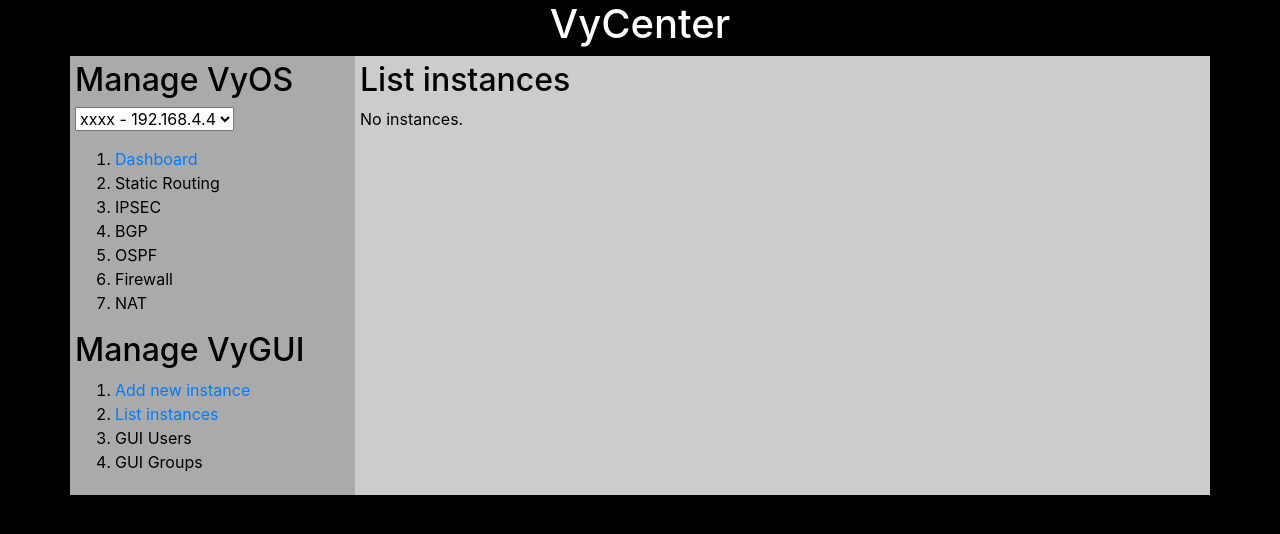
After one commit to vycontrol/vycontrol, a Django app: page /config/instances in a window 1280 px wide. The commit adds this page. Shown: the top 534 px of the page. Run offline with Django 3.2, Linux system fonts and the light colour scheme; data that the repository does not hold is empty; some libraries are stand-ins or nearby versions.

Commit message:
list instances, add instance, only db work

```diff
--- /dev/null
+++ b/vycenter/config/templates/config/instances.html
@@ -0,0 +1,30 @@
+{% extends "base.html" %}
+
+{% block header_title %}List instances{% endblock %}
+{% block section_title %}List instances{% endblock %}
+
+{% block content %}
+
+{% if instances %}
+
+    <table border="1" width="100%">
+    <tr><th>alias</th><th>hostname</th><th>port</th><th>key</th><th>https</th></tr>
+
+    {% for instance in instances %}
+    <tr>
+        <td>{{ instance.alias }}</td>
+        <td>{{ instance.hostname }}</td>
+        <td>{{ instance.port }}</td>
+        <td>{{ instance.key }}</td>
+        <td>{{ instance.https }}</td>
+    </tr>
+
+    {% endfor %}
+
+    </table>
+{% else %}
+    <p>No instances.</p>
+{% endif %}
+
+
+{% endblock %}
--- a/vycenter/config/urls.py
+++ b/vycenter/config/urls.py
@@ -2,9 +2,12 @@ from django.urls import path
 
 from . import views
 
+
+app_name = 'config'
+
 urlpatterns = [
     path('', views.index, name='index'),
     path('instance-add', views.instance_add, name='instance-add'),
-    path('instance', views.instance, name='instance'),
+    path('instances', views.instances, name='instances'),
 
 ]
--- a/vycenter/config/views.py
+++ b/vycenter/config/views.py
@@ -3,6 +3,8 @@ from django.http import HttpResponse
 from django.template import loader
 
 import vyos
+
+from .models import Instance
 
 
 def index(request):
@@ -16,20 +18,34 @@ def index(request):
 
 
 
-def instance(request):
-    #interfaces = vyos.get_interfaces()
+def instances(request):
+    all_instances = Instance.objects.all()
 
-    template = loader.get_template('config/instance.html')
+    template = loader.get_template('config/instances.html')
     context = {
-        #'interfaces': interfaces,
+        'instances': all_instances,
     }
     return HttpResponse(template.render(context, request))
 
 def instance_add(request):
     #interfaces = vyos.get_interfaces()
 
+    if len(request.POST) > 0:
+        instance = Instance()
+        instance.alias = request.POST['alias']
+        instance.hostname = request.POST['hostname']
+        instance.port = request.POST['port']
+        instance.key = request.POST['key']
+        if 'https' in request.POST:
+            instance.https = request.POST['https']
+        else:
+            instance.https = False
+        instance_id = instance.save()
+    else:
+        instance_id = 0
+
     template = loader.get_template('config/instance_add.html')
     context = {
-        #'interfaces': interfaces,
+        'instance_id': instance_id,
     }
     return HttpResponse(template.render(context, request))
--- a/vycenter/vycenter/templates/base.html
+++ b/vycenter/vycenter/templates/base.html
@@ -9,14 +9,35 @@
     <link rel="stylesheet" href="https://stackpath.bootstrapcdn.com/bootstrap/4.4.1/css/bootstrap.min.css" integrity="sha384-Vkoo8x4CGsO3+Hhxv8T/Q5PaXtkKtu6ug5TOeNV6gBiFeWPGFN9MuhOf23Q9Ifjh" crossorigin="anonymous">
 
     <title>{% block header_title %}{% endblock %} - VyCenter</title>
-  </head>
-  <body>
-    <h1>VyCenter</h1>
+
+    <style>
+    body {
+        background-color: black;
+        color: white;
+
+    }
+    .container {
+        color: black;
+    }
+    .menu {
+        background-color: #aaa;
+        padding: 5px;
+    }
+    .content {
+        background-color: #ccc;
+        padding: 5px;
+    }
 
 
-<div class="container" style="background-color: #dcc">
+    </style>
+  </head>
+  <body >
+    <h1 align="center">VyCenter</h1>
+
+
+<div class="container">
   <div class="row">
-    <div class="col-3" style="background-color: #ccc">
+    <div class="col-3 menu">
 
     <h2>Manage VyOS</h2>
     <p><select name="vyos-id"><option>xxxx - 192.168.4.4</option></select></p>
@@ -33,8 +54,8 @@
 
     <h2>Manage VyGUI</h2>
     <ol>
-    {% url 'config:instance-add' as url_config_instance_add %}<li><a href="{{ url_config_instance_add }}/config/instance-add">Add a new instance</a></li>
-    {% url 'config:instance-add' as url_config_instance_add %}<li><a href="{{ url_config_instance_add }}/config/instance">List instances</a></li>
+    <li><a href="{% url 'config:instance-add' %}">Add new instance</a></li>
+    <li><a href="{% url 'config:instances' %}">List instances</a></li>
 
     <li>GUI Users</li>
     <li>GUI Groups</li>
@@ -42,7 +63,7 @@
 
 
     </div>
-    <div class="col">
+    <div class="col content">
         <h2>{% block section_title %}{% endblock %}</h2>
         {% block content %}{% endblock %}
     </div>
```
Also changed, not shown: vycenter/config/models.py (+7 -1 lines), vycenter/config/templates/config/instance.html (deleted, +0 -13 lines), vycenter/config/templates/config/instance_add.html (+38 -5 lines), vycenter/config/migrations/0001_initial.py (added), vycenter/config/migrations/0002_auto_20200426_0450.py (added), vycenter/config/migrations/0003_auto_20200426_1259.py (added).
